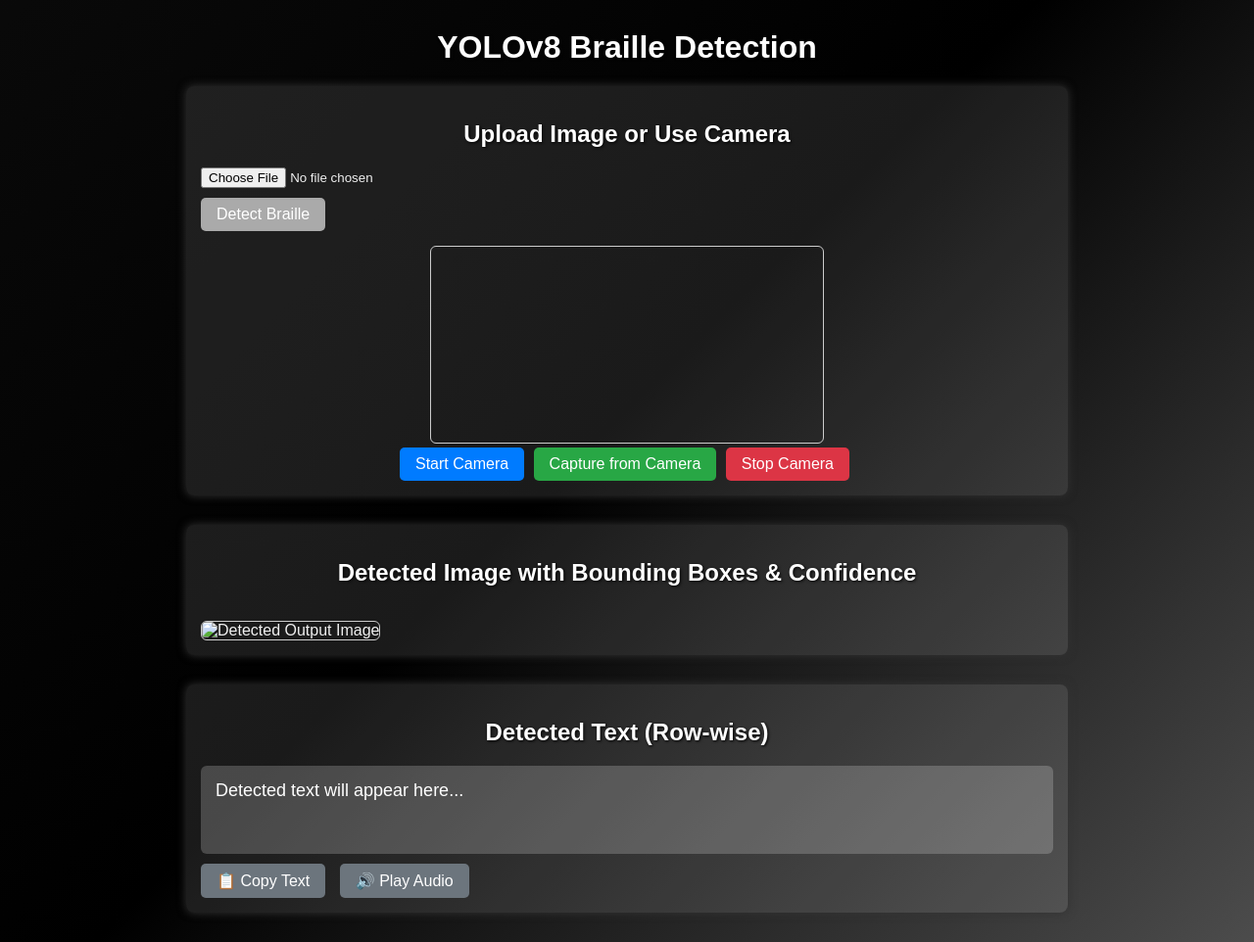
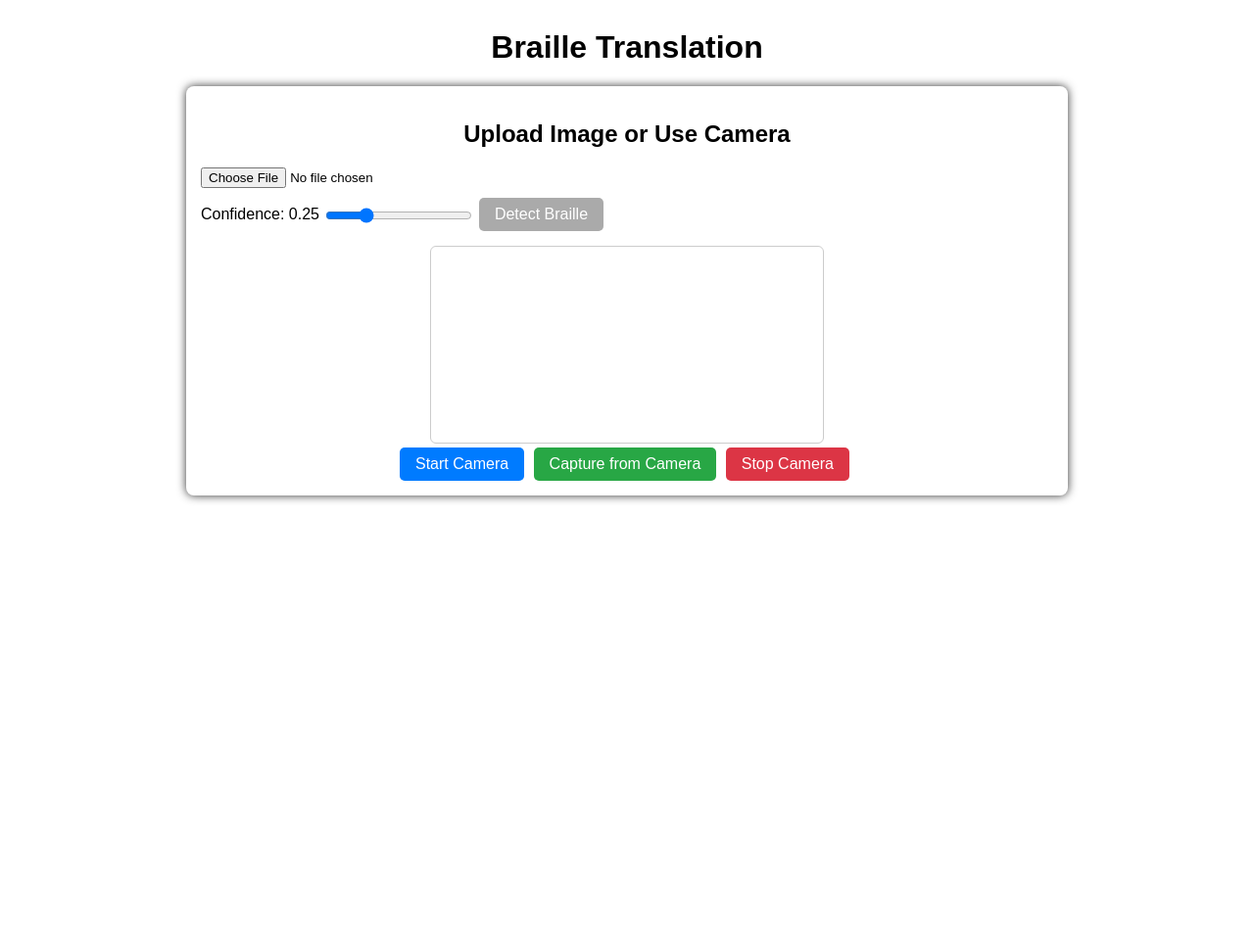
Before and after one commit to Prakash0062/Yolov8-braille-detection, a Flask app: page / in a window 1280 px wide. Shown: the whole page at 98% size. After the commit the page ends 513 px from the top, so only its background shows below. Run offline with Flask 2, Linux system fonts and the light colour scheme.

Commit message:
Update index.html

```diff
--- a/templates/index.html
+++ b/templates/index.html
@@ -3,17 +3,15 @@
 <head>
   <meta charset="UTF-8" />
   <meta name="viewport" content="width=device-width, initial-scale=1" />
-<title>YOLOv8 Braille Detection</title>
+  <title>Braille Translation</title>
   <style>
     body {
       font-family: Arial, sans-serif;
       max-width: 900px;
       margin: 30px auto;
       padding: 0 20px;
-    background: linear-gradient(-45deg, #c0c0c0, #000000, #1a1a1a, #4d4d4d);
-    background-size: 400% 400%;
-    animation: gradientBG 12s ease infinite;
-    color: #f0f0f0;
+      background: white;
+      color: black;
     }
 
     @keyframes gradientBG {
@@ -24,8 +22,7 @@
 
     h1, h2 {
       text-align: center;
-    color: #ffffff;
-    text-shadow: 1px 1px 3px #000;
+      color: black;
     }
 
     section {
@@ -68,8 +65,8 @@
       margin-top: 15px;
       font-size: 18px;
       white-space: pre-line;
-    background: rgba(255, 255, 255, 0.2);
-    color: #fff;
+      background: rgba(255, 255, 255, 0.8);
+      color: black !important;
       padding: 15px;
       border-radius: 6px;
       min-height: 60px;
@@ -104,11 +101,13 @@
 </head>
 <body>
 
-<h1>YOLOv8 Braille Detection</h1>
+  <h1>Braille Translation</h1>
 
   <section>
     <h2>Upload Image or Use Camera</h2>
     <input type="file" id="image-input" accept="image/*" />
+    <label for="confidence-slider">Confidence: <span id="confidence-value">0.25</span></label>
+    <input type="range" id="confidence-slider" min="0" max="1" step="0.01" value="0.25" style="vertical-align: middle; width: 150px;" />
     <button id="detect-btn" disabled>Detect Braille</button>
 
     <div id="camera-section">
@@ -119,13 +118,13 @@
     </div>
   </section>
 
-<section>
-    <h2>Detected Image with Bounding Boxes & Confidence</h2>
+  <section id="output-image-section" style="display: none;">
+    <h2>Detected Image</h2>
     <img id="detected-image" alt="Detected Output Image" />
   </section>
 
-<section>
-    <h2>Detected Text (Row-wise)</h2>
+  <section id="output-text-section" style="display: none;">
+    <h2>Detected Text</h2>
     <div id="detected-text">Detected text will appear here...</div>
     <button id="copy-btn">📋 Copy Text</button>
     <button id="speak-btn">🔊 Play Audio</button>
@@ -142,6 +141,8 @@
     const stopCameraBtn = document.getElementById('stop-camera-btn');
     const copyBtn = document.getElementById('copy-btn');
     const speakBtn = document.getElementById('speak-btn');
+    const outputImageSection = document.getElementById('output-image-section');
+    const outputTextSection = document.getElementById('output-text-section');
 
     let selectedFile = null;
     let stream = null;
@@ -152,6 +153,8 @@
         detectBtn.disabled = false;
         detectedImage.src = "";
         detectedText.textContent = "Detected text will appear here...";
+        outputImageSection.style.display = 'none';
+        outputTextSection.style.display = 'none';
         stopCamera();
       } else {
         selectedFile = null;
@@ -175,6 +178,8 @@
       selectedFile = null;
       detectedImage.src = "";
       detectedText.textContent = "Detected text will appear here...";
+      outputImageSection.style.display = 'none';
+      outputTextSection.style.display = 'none';
     }
 
     function stopCamera() {
@@ -189,30 +194,20 @@
       stopCameraBtn.disabled = true;
     }
 
-startCameraBtn.addEventListener('click', async () => {
-    await startCamera();
-});
-
-stopCameraBtn.addEventListener('click', () => {
-    stopCamera();
-});
+    startCameraBtn.addEventListener('click', startCamera);
+    stopCameraBtn.addEventListener('click', stopCamera);
 
     captureBtn.addEventListener('click', () => {
       if (!stream) return;
-
       const canvas = document.createElement('canvas');
       canvas.width = video.videoWidth;
       canvas.height = video.videoHeight;
       const ctx = canvas.getContext('2d');
       ctx.drawImage(video, 0, 0, canvas.width, canvas.height);
-
       canvas.toBlob(blob => {
         selectedFile = new File([blob], "captured.jpg", { type: "image/jpeg" });
         detectBtn.disabled = false;
-
-        // Automatically trigger detection after capture:
-        detectBtn.click();
-
+        detectBtn.click(); // Auto-detect after capture
       }, 'image/jpeg');
     });
 
@@ -224,20 +219,31 @@
 
       const formData = new FormData();
       formData.append('image', selectedFile);
+      const confidenceValue = document.getElementById('confidence-slider').value;
+      formData.append('confidence', confidenceValue);
 
       fetch('/detect', {
         method: 'POST',
         body: formData
       })
-    .then(res => res.json())
-    .then(data => {
+      .then(res => res.text())
+      .then(text => {
+        try {
+          const data = JSON.parse(text);
           if (data.error) {
             alert(data.error);
             detectedImage.src = "";
             detectedText.textContent = "";
+            outputImageSection.style.display = 'none';
+            outputTextSection.style.display = 'none';
           } else {
             detectedImage.src = data.detected_image;
             detectedText.textContent = data.detected_text_rows.join('\n');
+            outputImageSection.style.display = 'block';
+            outputTextSection.style.display = 'block';
+          }
+        } catch (e) {
+          alert("Failed to parse JSON response: " + e.message);
         }
       })
       .catch(err => {
@@ -262,6 +268,12 @@
       utterance.lang = 'en-US';
       window.speechSynthesis.speak(utterance);
     });
+
+    const confidenceSlider = document.getElementById('confidence-slider');
+    const confidenceValueLabel = document.getElementById('confidence-value');
+    confidenceSlider.addEventListener('input', () => {
+      confidenceValueLabel.textContent = confidenceSlider.value;
+    });
   </script>
 
 </body>
```
Lines whose indentation alone changed are shown as unchanged.
